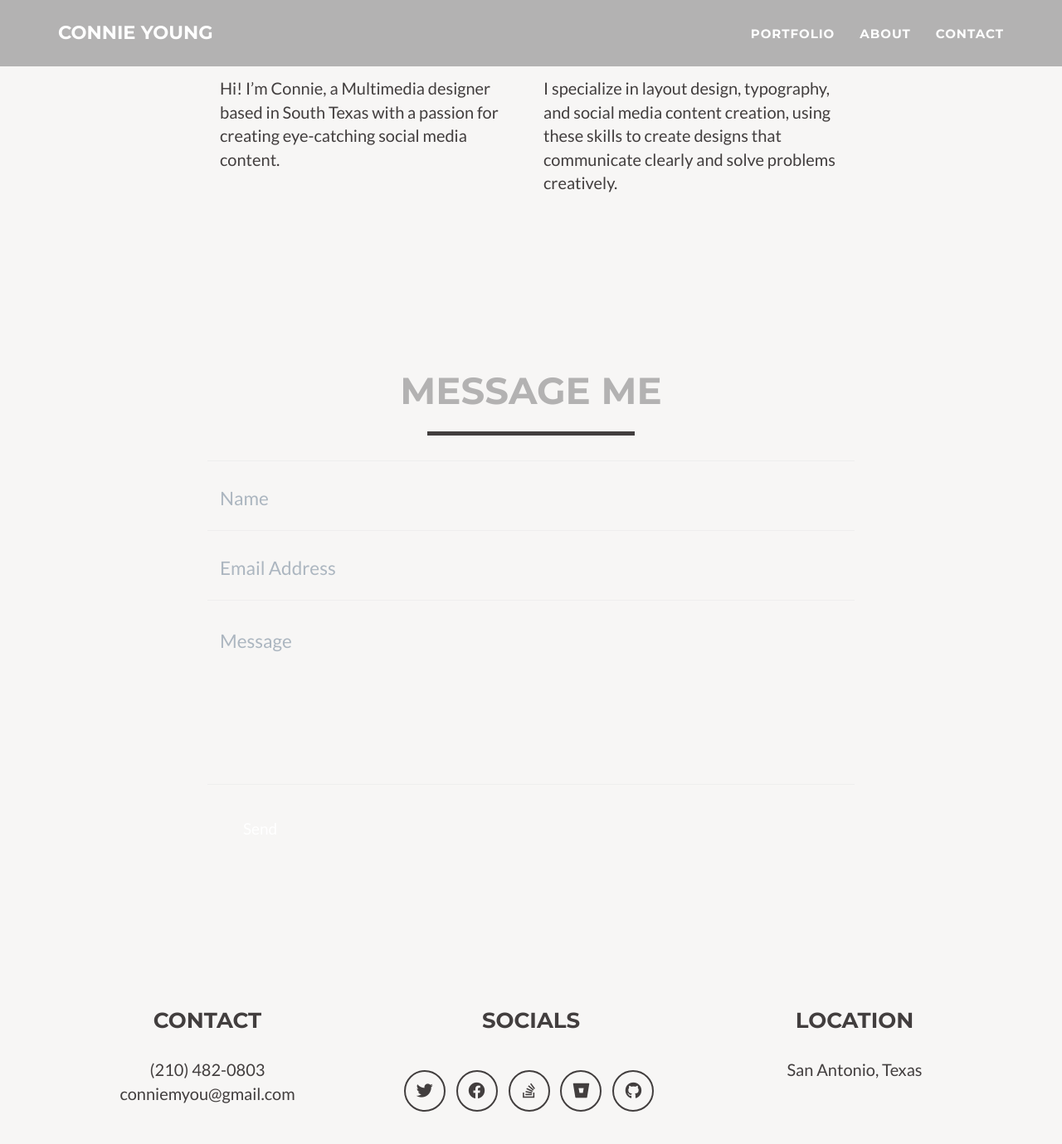
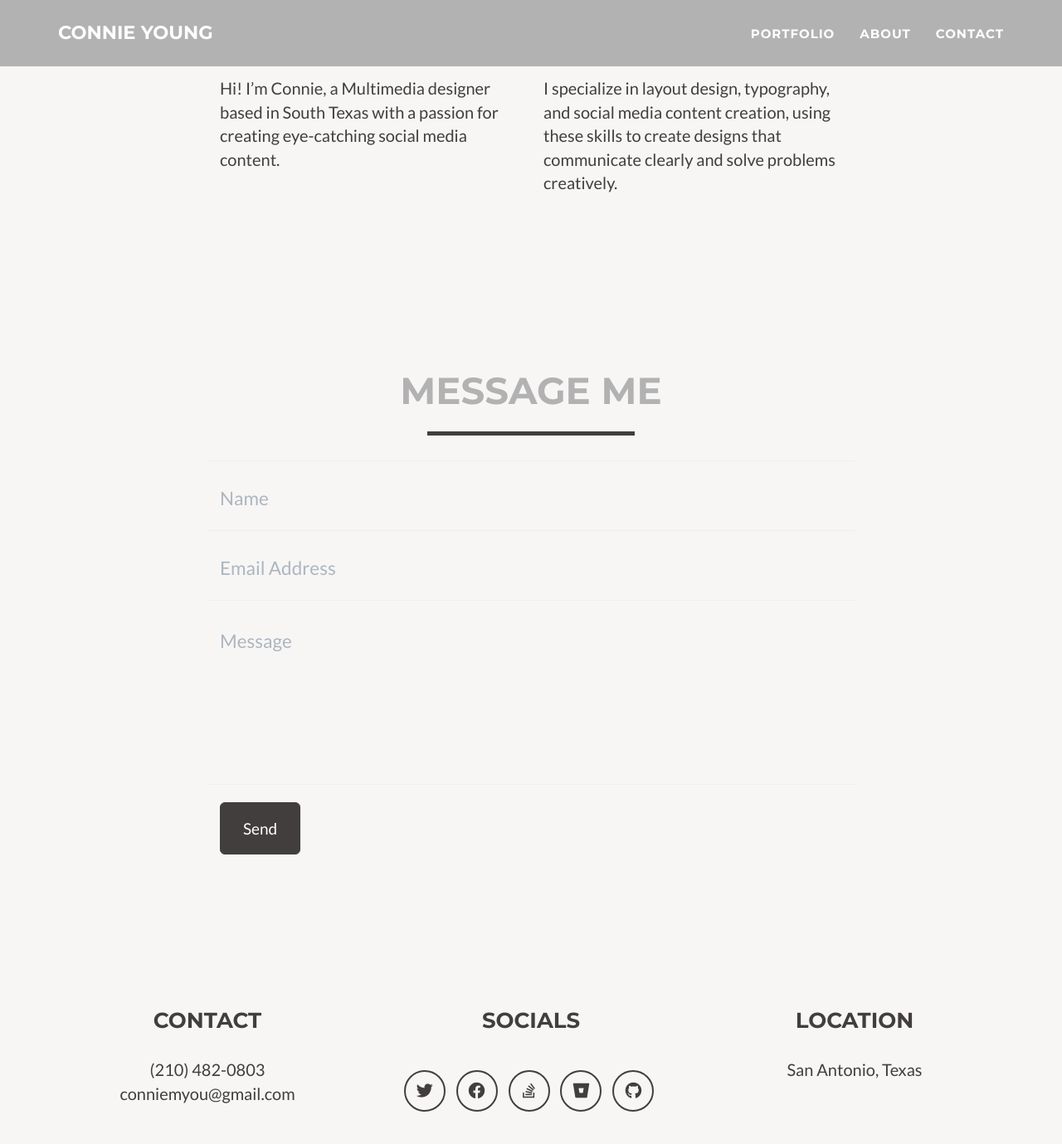
Before and after one commit to conniemyou/cyoung-portfolio, a Jekyll site: the page built from _posts/2014-07-18-project-1.markdown, in a window 1280 px wide and 1400 px high, scrolled down 1833 px. Shown: the top 1379 px of the window at 83% size. Built offline with Jekyll 4.4.1, drawn with Linux system fonts in a browser that asks for light colours.

Commit message:
color changes

```diff
--- a/_config.yml
+++ b/_config.yml
@@ -25,7 +25,7 @@ disqus_shortname: myshortname
 
 # Color settings (hex-codes without the leading hash-tag)
 color:
-  primary: F7F6F5 #80B3FF
+  primary: 423E3E #80B3FF
   primary-rgb: "179,178,178" #"128,179,255"
   secondary: B3B2B2 #FD6E8A
   secondary-dark: 8b8a8a #A2122F
```
